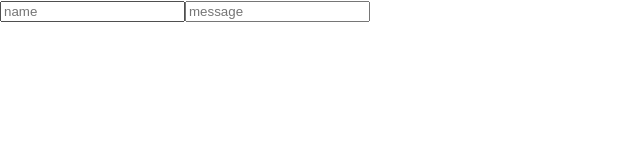
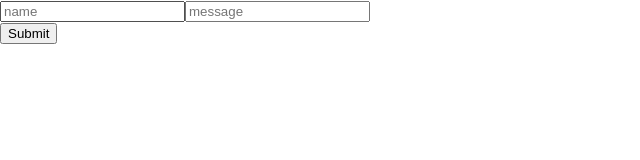
Before and after one commit to mew34254/hackathon9, a React (Create React App) app in the folder client/: page /testimonials in a window 1280 px wide. Shown: the top 160 px of the page, without its empty margins (0-640 px from the left). Built offline with nearby package versions, Linux system fonts and the light colour scheme.

Commit message:
added submit button

```diff
--- a/client/src/components/AddTestimonial.js
+++ b/client/src/components/AddTestimonial.js
@@ -31,7 +31,7 @@ function Testimonials(props) {
     return (
         <>
             <div className="AddTestimonial-container">
-                <form>
+                <form className="AddTestimonial-form">
                     <label>
                         <input placeholder="name" onChange={(event) => {
                             setName(event.target.value);
@@ -43,6 +43,7 @@ function Testimonials(props) {
                         }} />
                     </label>
                 </form>
+                <button className="AddTestimonial-submit-button" type="submit" onClick={submitTestimonial}>Submit</button>
             </div>
         </>
     )
```
